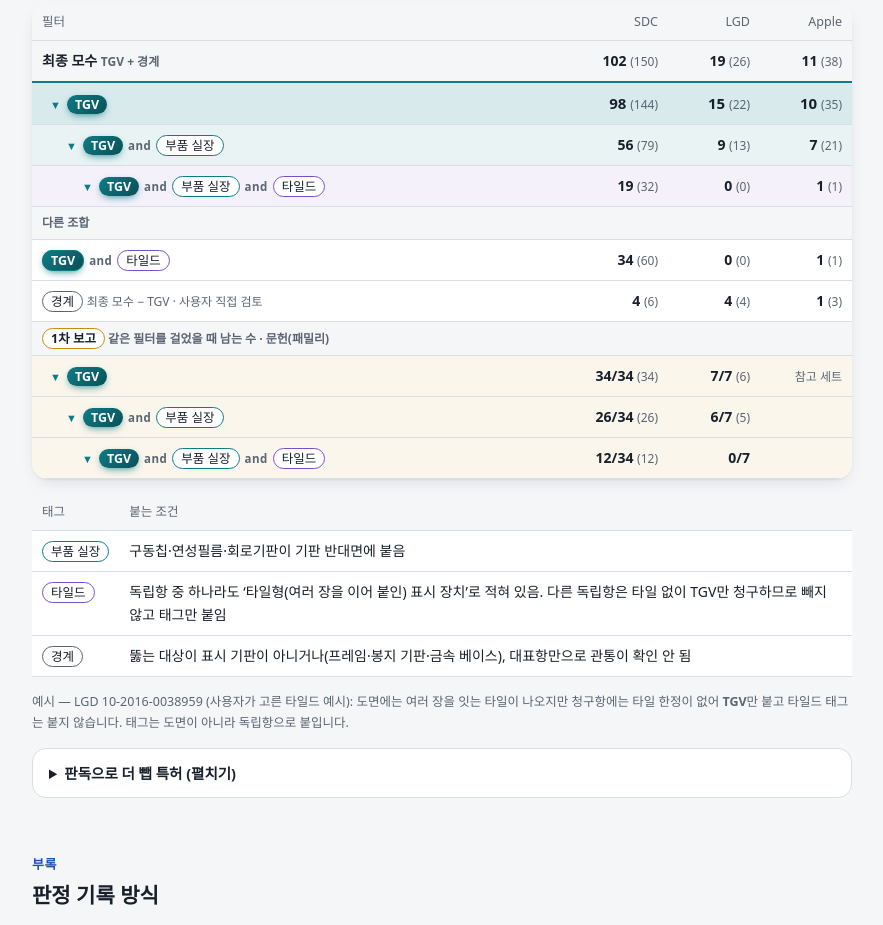
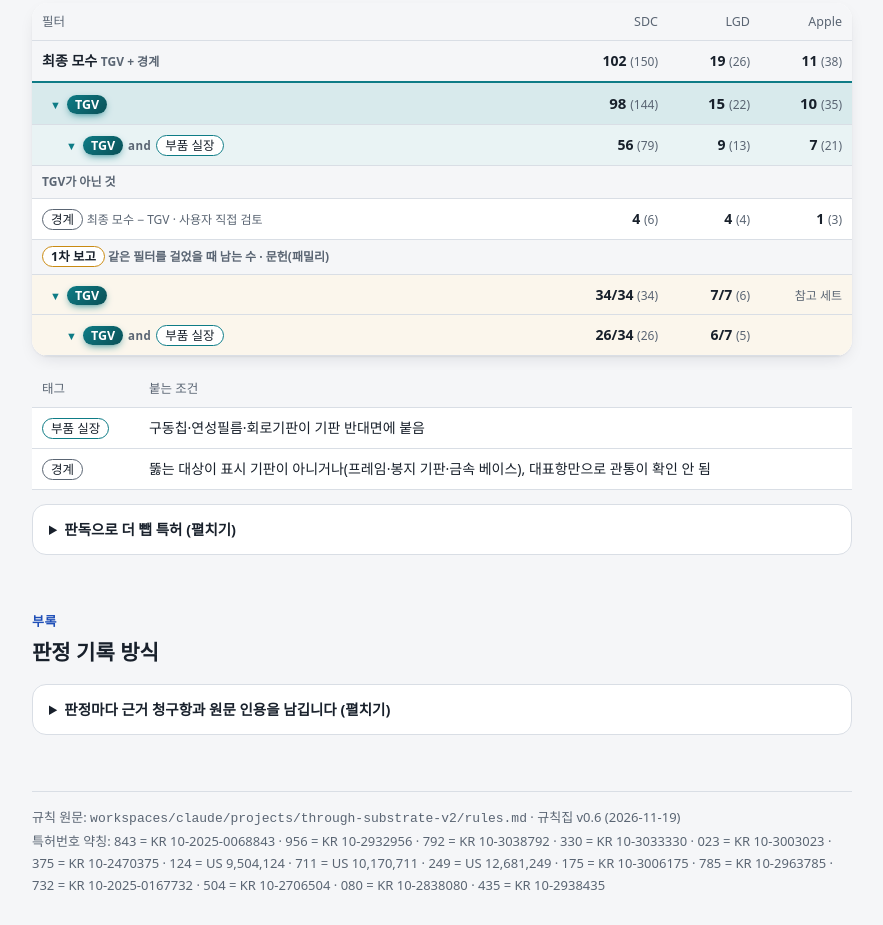
Before and after one commit to output-hub/output-hub.github.io, a plain HTML site: page through-substrate/index.html in a window 1280 px wide. Shown: the part 3123-4048 px from the top of the page, without its empty margins (286-1169 px from the left). Drawn offline with Linux system fonts and the light colour scheme; a web font is replaced by a local one.

Commit message:
[배포] through-substrate 타일드 제외 (v56)
Co-Authored-By: Claude Opus 5.5 <noreply@anthropic.com>
Claude-Session: https://claude.ai/code/session_01Y9FMDx1RxiP6aRQER688UG

```diff
--- a/through-substrate/index.html
+++ b/through-substrate/index.html
@@ -653,23 +653,19 @@ details.sec{box-shadow:var(--sh)}
 <tr class="l0"><td>최종 모수 <span class='m'>TGV + 경계</span></td><td><b>102</b> <span class="dc">(150)</span></td><td><b>19</b> <span class="dc">(26)</span></td><td><b>11</b> <span class="dc">(38)</span></td></tr>
 <tr class="l1 sum"><td><span class='ar'>▼</span><span class="chip tgv">TGV</span></td><td><b>98</b> <span class="dc">(144)</span></td><td><b>15</b> <span class="dc">(22)</span></td><td><b>10</b> <span class="dc">(35)</span></td></tr>
 <tr class="l2"><td><span class='ar'>▼</span><span class="chip tgv">TGV</span><span class="and">and</span><span class="chip" style="--kc:var(--k-t4)">부품 실장</span></td><td><b>56</b> <span class="dc">(79)</span></td><td><b>9</b> <span class="dc">(13)</span></td><td><b>7</b> <span class="dc">(21)</span></td></tr>
-<tr class="l3"><td><span class='ar'>▼</span><span class="chip tgv">TGV</span><span class="and">and</span><span class="chip" style="--kc:var(--k-t4)">부품 실장</span><span class="and">and</span><span class="chip" style="--kc:var(--k-t2)">타일드</span></td><td><b>19</b> <span class="dc">(32)</span></td><td><b>0</b> <span class="dc">(0)</span></td><td><b>1</b> <span class="dc">(1)</span></td></tr>
-<tr class="gap"><td colspan="4">다른 조합</td></tr>
-<tr class="lx"><td><span class="chip tgv">TGV</span><span class="and">and</span><span class="chip" style="--kc:var(--k-t2)">타일드</span></td><td><b>34</b> <span class="dc">(60)</span></td><td><b>0</b> <span class="dc">(0)</span></td><td><b>1</b> <span class="dc">(1)</span></td></tr>
+<tr class="gap"><td colspan="4">TGV가 아닌 것</td></tr>
 <tr class="lx"><td><span class="chip" style="--kc:var(--muted)">경계</span> <span class='m'>최종 모수 − TGV · 사용자 직접 검토</span></td><td><b>4</b> <span class="dc">(6)</span></td><td><b>4</b> <span class="dc">(4)</span></td><td><b>1</b> <span class="dc">(3)</span></td></tr>
 <tr class="gap"><td colspan="4"><span class="chip" style="--kc:var(--k-str)">1차 보고</span> 같은 필터를 걸었을 때 남는 수 · 문헌(패밀리)</td></tr>
 <tr class="fr"><td><span class='ar'>▼</span><span class="chip tgv">TGV</span></td><td><b>34/34</b> <span class="dc">(34)</span></td><td><b>7/7</b> <span class="dc">(6)</span></td><td><span class="m">참고 세트</span></td></tr>
 <tr class="fr f2"><td><span class='ar'>▼</span><span class="chip tgv">TGV</span><span class="and">and</span><span class="chip" style="--kc:var(--k-t4)">부품 실장</span></td><td><b>26/34</b> <span class="dc">(26)</span></td><td><b>6/7</b> <span class="dc">(5)</span></td><td></td></tr>
-<tr class="fr f3"><td><span class='ar'>▼</span><span class="chip tgv">TGV</span><span class="and">and</span><span class="chip" style="--kc:var(--k-t4)">부품 실장</span><span class="and">and</span><span class="chip" style="--kc:var(--k-t2)">타일드</span></td><td><b>12/34</b> <span class="dc">(12)</span></td><td><b>0/7</b></td><td></td></tr>
 </tbody></table></div>
 <div class="tbl"><table>
 <thead><tr><th>태그</th><th>붙는 조건</th></tr></thead>
 <tbody>
 <tr><td><span class="chip" style="--kc:var(--k-t4)">부품 실장</span></td><td>구동칩·연성필름·회로기판이 기판 반대면에 붙음</td></tr>
-<tr><td><span class="chip" style="--kc:var(--k-t2)">타일드</span></td><td>독립항 중 하나라도 ‘타일형(여러 장을 이어 붙인) 표시 장치’로 적혀 있음. 다른 독립항은 타일 없이 TGV만 청구하므로 빼지 않고 태그만 붙임</td></tr>
 <tr><td><span class="chip" style="--kc:var(--muted)">경계</span></td><td>뚫는 대상이 표시 기판이 아니거나(프레임·봉지 기판·금속 베이스), 대표항만으로 관통이 확인 안 됨</td></tr>
 </tbody></table></div>
-<p class="note" style="font-size:12.5px">예시 — LGD 10-2016-0038959 (사용자가 고른 타일드 예시): 도면에는 여러 장을 잇는 타일이 나오지만 청구항에는 타일 한정이 없어 <b>TGV</b>만 붙고 타일드 태그는 붙지 않습니다. 태그는 도면이 아니라 독립항으로 붙입니다.</p>
+
 <details><summary>판독으로 더 뺍 특허 (펼치기)</summary><div>
 <p class="note">검색식은 단어로만 거르므로, 모수 안에 규칙에 해당하는 특허가 남습니다. 독립항을 읽고 같은 3번 규칙으로 더 뺍 수입니다.</p>
 <p class="note"><b>SDC 230</b> — 노이즈 157 (관통 연결 없음) · 카메라홀 41 · 우회형 11 · 슬릿 8 · 실리콘 기판 6 · 터치 패널 3 · LCD 3 · PCB 기판 1<br><b>LGD 112</b> — 노이즈 59 (제목·대표항) · 카메라홀 19 · PCB 기판 15 · 터치 패널 8 · 슬릿 7 · 우회형 3 · 기판 없음 1<br><b>Apple 294</b> — 노이즈 227 (제목·대표항, 사용자 판단 4 포함) · PCB 기판 27 · LCD 16 · 카메라홀 15 · 실리콘 기판 6 · 우회형 2 · 터치 패널 1</p>
```
